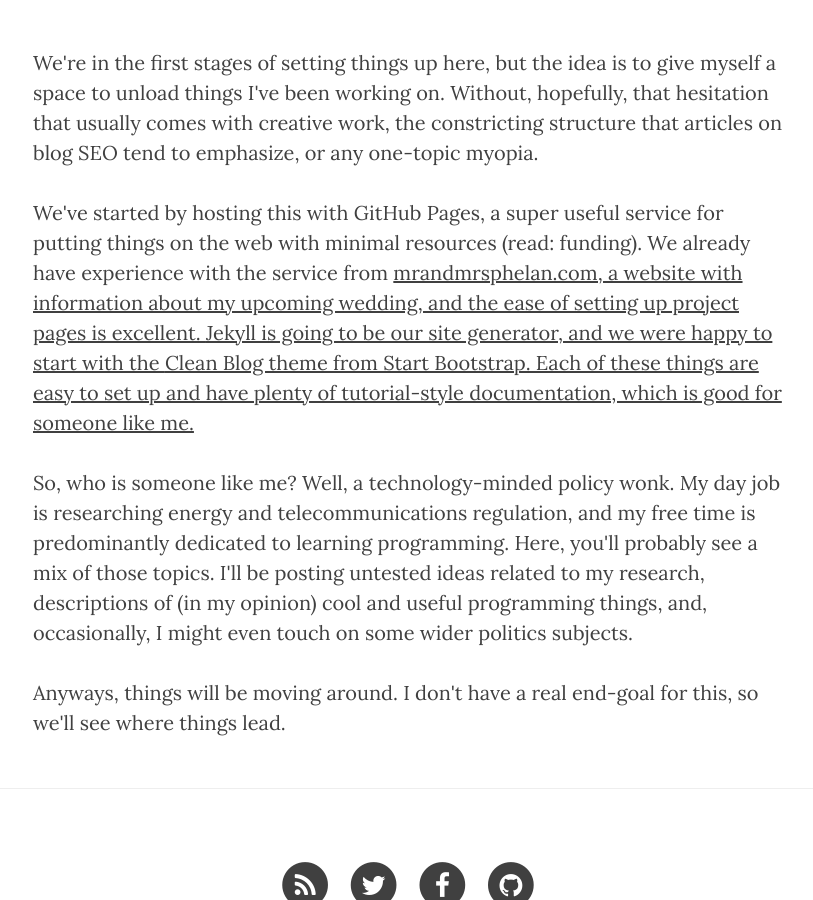
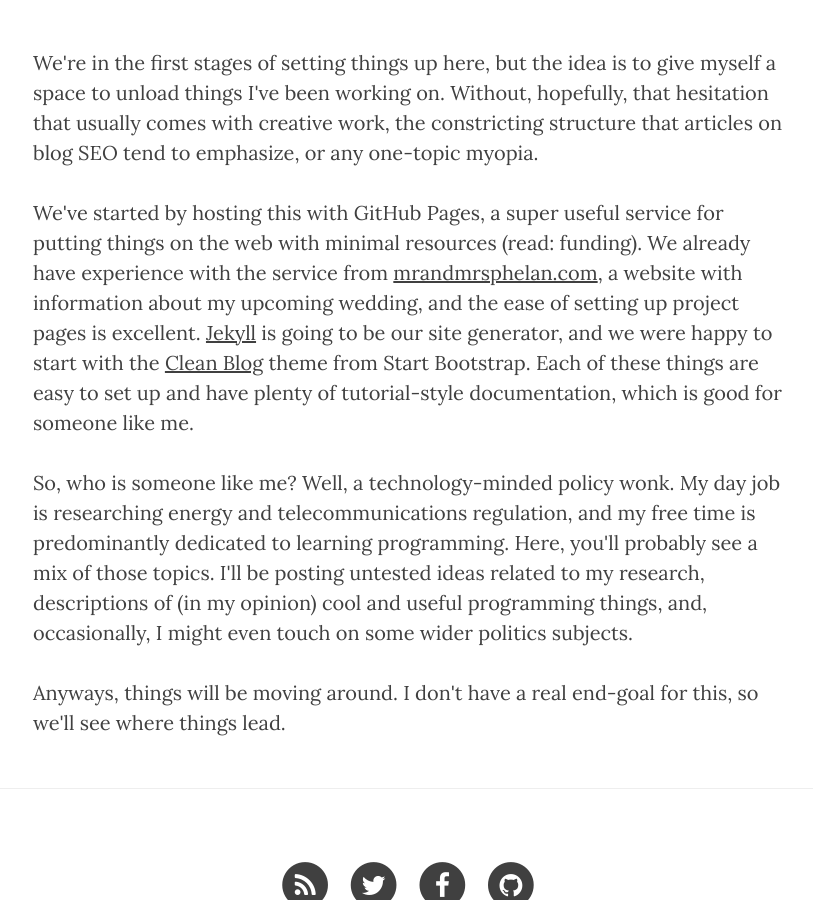
Before and after one commit to dtphelan/blog, a Jekyll site: the page built from about.html, in a window 1280 px wide and 900 px high, scrolled down 488 px. Shown: the whole window, without its empty margins (232-1045 px from the left). Built offline with Jekyll 4.4.1, drawn with Linux system fonts in a browser that asks for light colours; nearby versions of some CDN libraries.

Commit message:
aboutLinks

```diff
--- a/about.html
+++ b/about.html
@@ -7,7 +7,7 @@ header-img: "img/about-bg.jpg"
 
 <p>We're in the first stages of setting things up here, but the idea is to give myself a space to unload things I've been working on. Without, hopefully, that hesitation that usually comes with creative work, the constricting structure that articles on blog SEO tend to emphasize, or any one-topic myopia.</p>
 
-<p>We've started by hosting this with GitHub Pages, a super useful service for putting things on the web with minimal resources (read: funding). We already have experience with the service from <a href="mrandmrsphelan.com">mrandmrsphelan.com</href>, a website with information about my upcoming wedding, and the ease of setting up project pages is excellent. <a href="http://jekyllrb.com/">Jekyll</href> is going to be our site generator, and we were happy to start with the <a href="https://github.com/IronSummitMedia/startbootstrap-clean-blog-jekyll">Clean Blog</href> theme from Start Bootstrap. Each of these things are easy to set up and have plenty of tutorial-style documentation, which is good for someone like me.</p>
+<p>We've started by hosting this with GitHub Pages, a super useful service for putting things on the web with minimal resources (read: funding). We already have experience with the service from <a href="mrandmrsphelan.com">mrandmrsphelan.com</a>, a website with information about my upcoming wedding, and the ease of setting up project pages is excellent. <a href="http://jekyllrb.com/">Jekyll</a> is going to be our site generator, and we were happy to start with the <a href="https://github.com/IronSummitMedia/startbootstrap-clean-blog-jekyll">Clean Blog</a> theme from Start Bootstrap. Each of these things are easy to set up and have plenty of tutorial-style documentation, which is good for someone like me.</p>
 
 <p>So, who is someone like me? Well, a technology-minded policy wonk. My day job is researching energy and telecommunications regulation, and my free time is predominantly dedicated to learning programming. Here, you'll probably see a mix of those topics. I'll be posting untested ideas related to my research, descriptions of (in my opinion) cool and useful programming things, and, occasionally, I might even touch on some wider politics subjects.</p>
 
```
